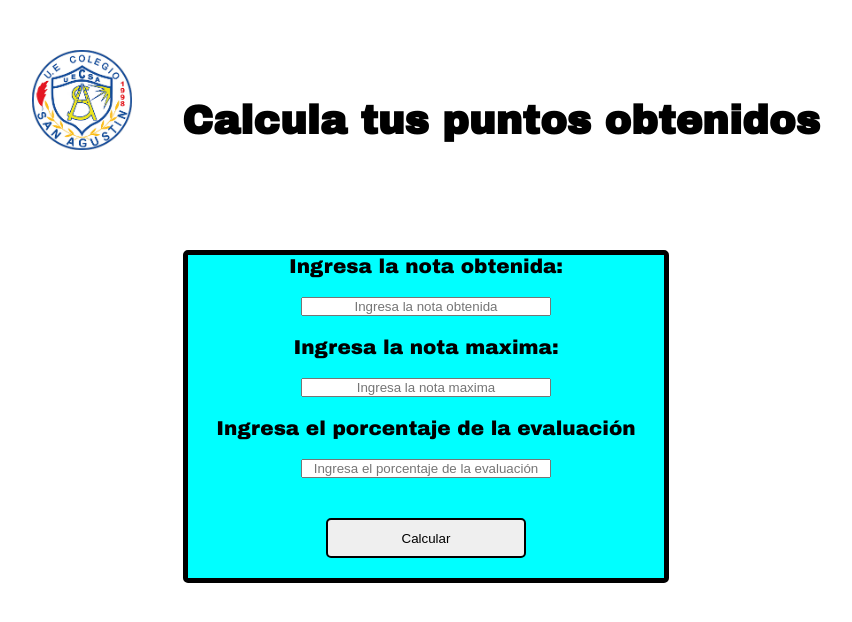
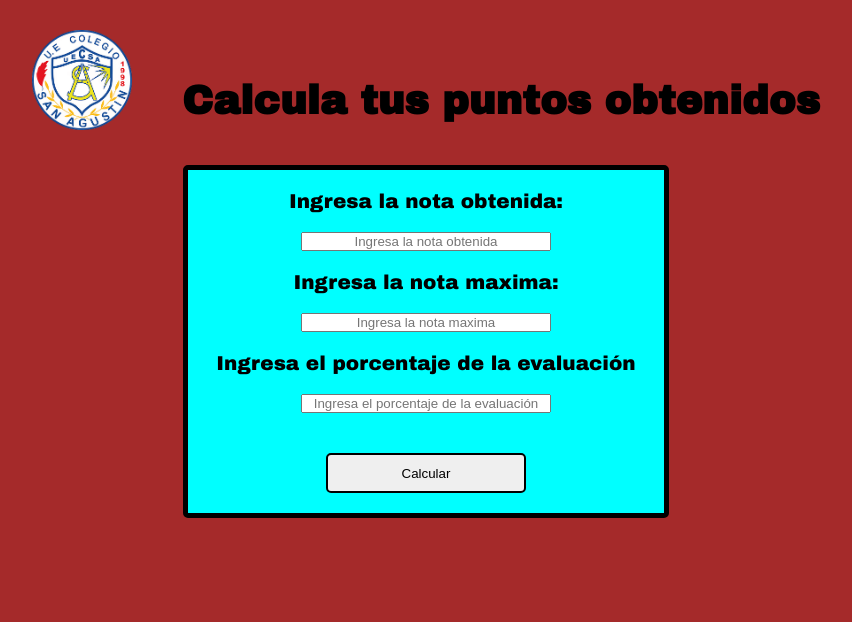
Before and after one commit to edercova/porcentaje, a plain HTML site: page index.html in a window 1280 px wide. Shown: the whole page, without its empty margins (214-1066 px from the left). Drawn offline with Linux system fonts and the light colour scheme.

Commit message:
agregando estilos al body

```diff
--- a/style.css
+++ b/style.css
@@ -2,6 +2,13 @@
     margin: 0;
     padding: 0;
     box-sizing: border-box;
+}
+body{
+    display: flex;
+    flex-direction: column;
+    justify-content: center;
+    align-items: center;
+    background-color: brown;
 }
 html{
     font-size: 62.5%;
@@ -9,7 +16,7 @@ html{
 }
 
 .container-principal{
-    margin:5rem auto;
+    margin:0.5rem auto;
     width: 38%;
     height: 80%;
     border-radius: 5px;
@@ -51,9 +58,12 @@ h1{
     display: flex;
     justify-content: center;
     align-items: center;
-    padding: 5rem 0;
+    padding: 3rem 0;
 }
 img{
     width: 10rem;
     margin-right: 5rem;
 }
+.container-inputs{
+    margin-top: 2rem;
+}
```
